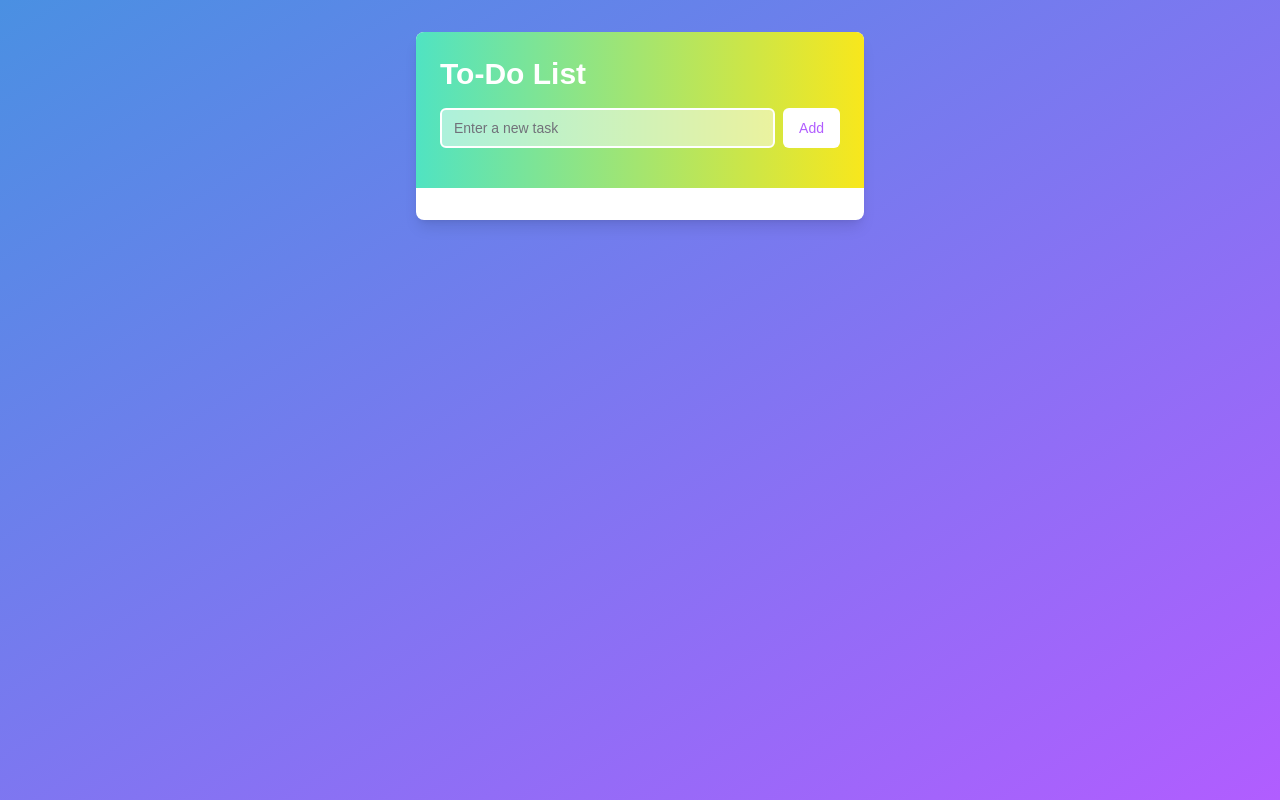
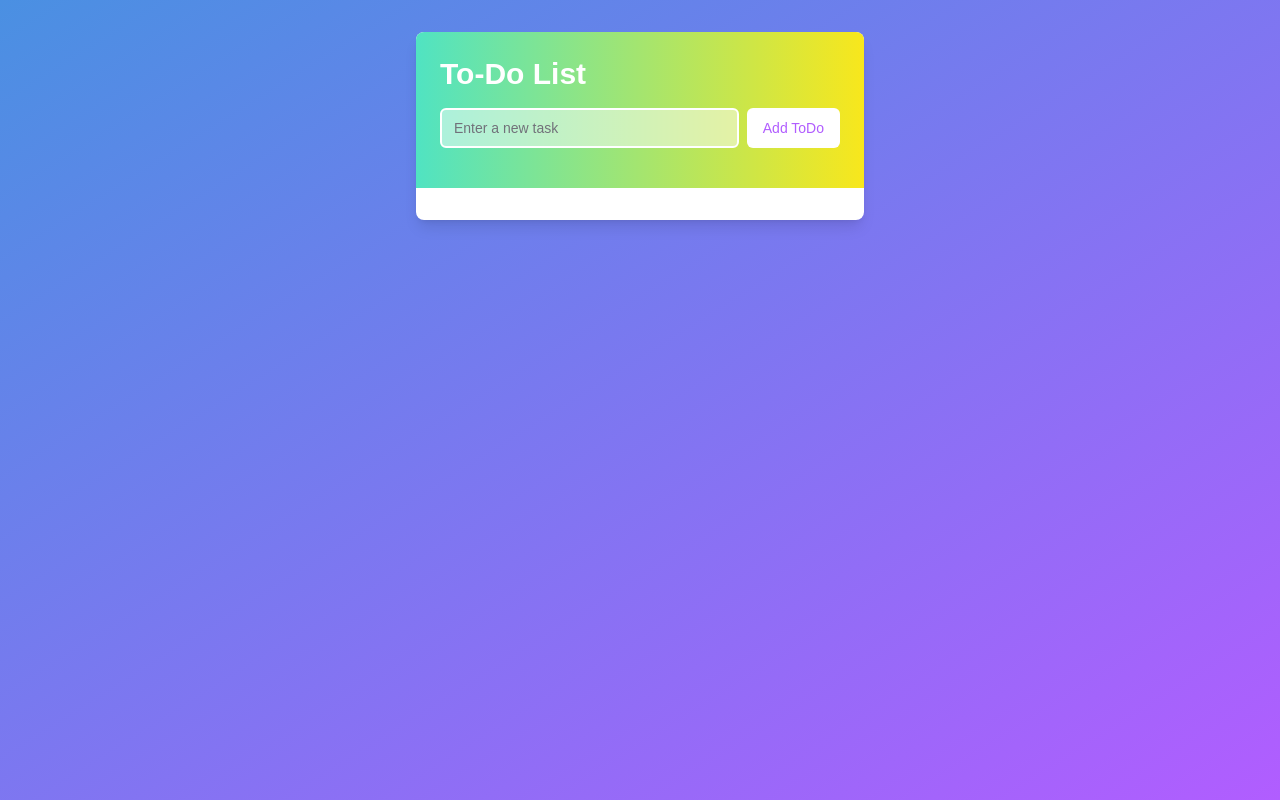
Before and after one commit to Rina-kumari/to-do-listDemo, a Next.js app: page / in a window 1280 px wide. Built offline with nearby package versions, Linux system fonts and the light colour scheme.

Commit message:
updated button

```diff
--- a/app/page.tsx
+++ b/app/page.tsx
@@ -53,7 +53,7 @@ export default function TodoApp() {
               onClick={handleAddTodo}
               className="bg-white text-vibrant-purple hover:bg-vibrant-yellow hover:text-white transition-colors"
             >
-              Add
+              Add ToDo
             </Button>
           </div>
         </div>
```
